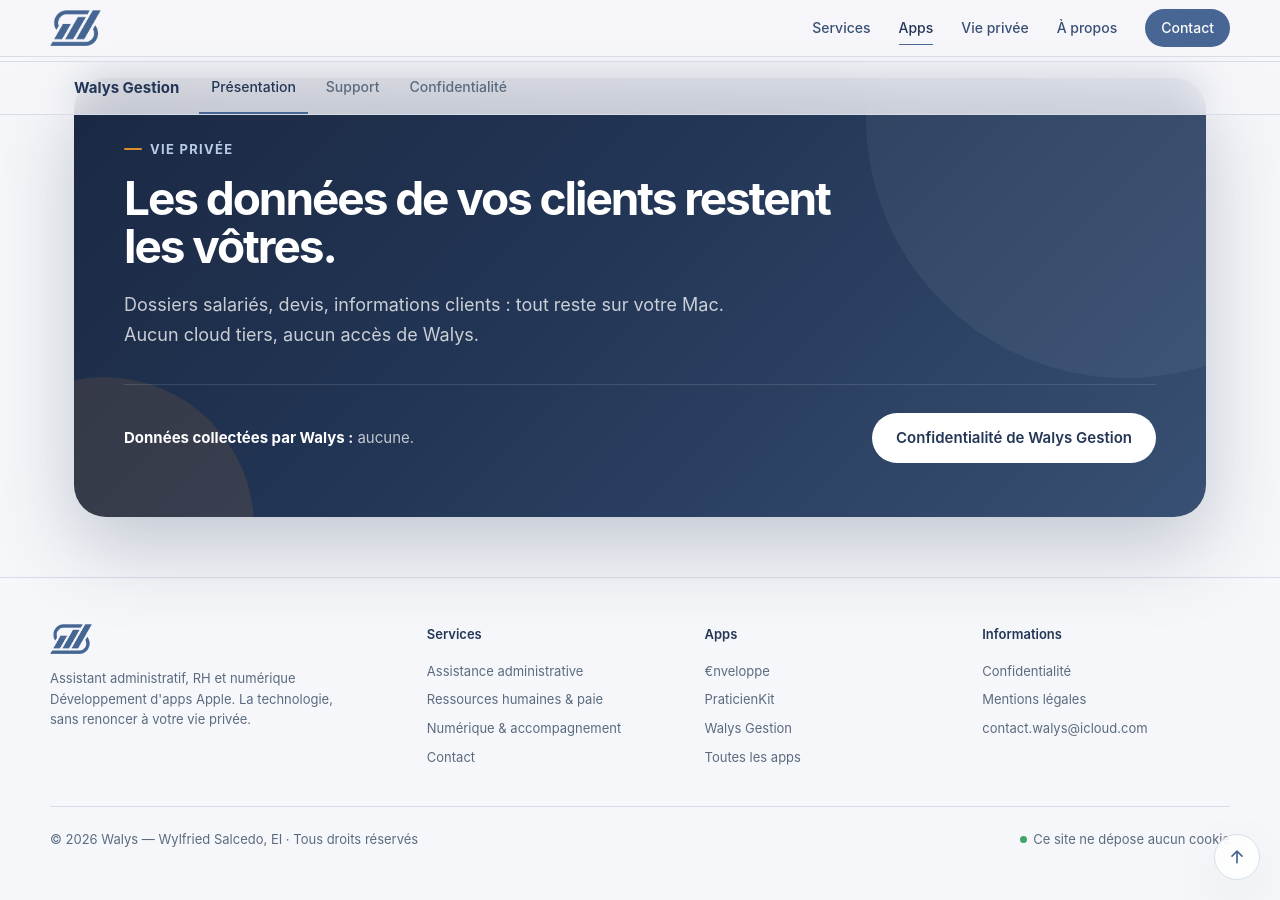
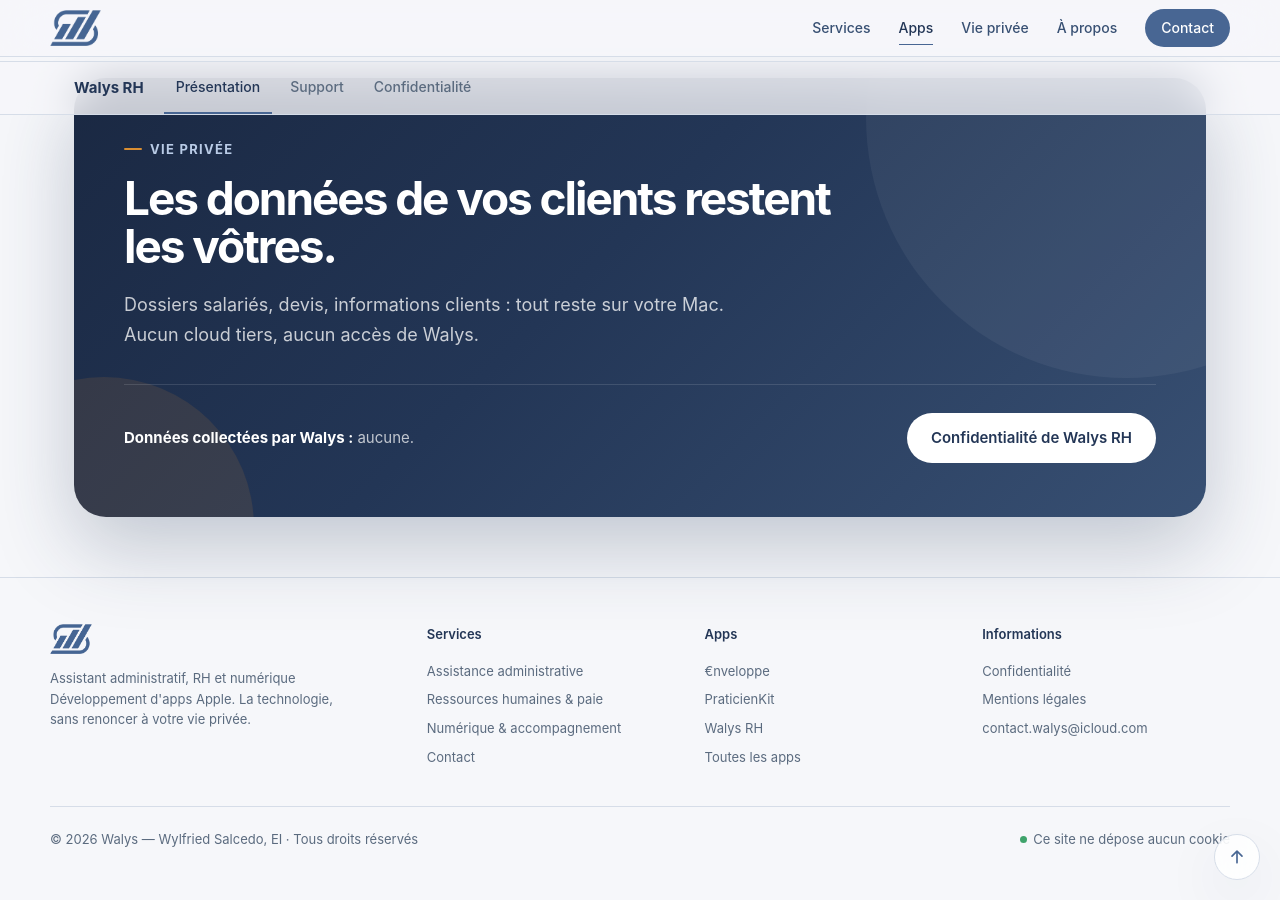
Before and after one commit to Walys-fr/walys-fr.github.io, a Jekyll site: the page built from _apps/walys-gestion.md, in a window 1280 px wide and 900 px high, scrolled down 2030 px. Built offline with Jekyll 4.4.1, drawn with Linux system fonts in a browser that asks for light colours; some of the changed text lies outside the part shown.

Commit message:
Update _apps/walys-gestion.md (via Pages CMS)

```diff
--- a/_apps/walys-gestion.md
+++ b/_apps/walys-gestion.md
@@ -1,81 +1,94 @@
 ---
-nom: Walys Gestion
+nom: Walys RH
 ordre: 3
 statut: dev
-icone: /assets/images/apps/walys-gestion-icon.png
-teinte: orange
+icone: /assets/images/apps/Logo classic.png
+teinte: bleu
 accroche: Votre bureau RH et administratif, en une seule app Mac.
-slogan: 'Clients, devis, dossiers salariés et documents types : votre bureau RH et administratif, réuni dans une seule app Mac.'
-resume: Clients, devis, dossiers salariés et documents types réunis au même endroit. Conçu pour les indépendants et les TPE, entièrement personnalisable.
+slogan: "Clients, devis, dossiers salariés et documents types : votre bureau RH
+  et administratif, réuni dans une seule app Mac."
+resume: Clients, devis, dossiers salariés et documents types réunis au même
+  endroit. Conçu pour les indépendants et les TPE, entièrement personnalisable.
 plateformes: Mac
 prix: À venir
-lien_app_store: ''
 points:
-- Fiches clients (CRM)
-- Devis et contrats de prestation
-- Dossiers salariés
-- Paie et éléments variables
-- Modèles de documents modifiables
-- Préparation des formations
-description: 'Walys Gestion : clients, devis, dossiers salariés et documents types réunis dans une app Mac. Données locales, sans cloud tiers.'
+  - Fiches clients (CRM)
+  - Devis et contrats de prestation
+  - Dossiers salariés
+  - Paie et éléments variables
+  - Modèles de documents modifiables
+  - Préparation des formations
+description: "Walys Gestion : clients, devis, dossiers salariés et documents
+  types réunis dans une app Mac. Données locales, sans cloud tiers."
 presentation:
   titre: Tous vos dossiers, un seul endroit.
-  texte: Née de mon propre quotidien de consultant RH, Walys Gestion remplace la pile de fichiers Excel, Pages et PDF par un outil unique, pensé pour les indépendants et les TPE.
+  texte: Née de mon propre quotidien de consultant RH, Walys Gestion remplace la
+    pile de fichiers Excel, Pages et PDF par un outil unique, pensé pour les
+    indépendants et les TPE.
 fonctions:
-- icone: equipe
-  titre: Fiches clients
-  texte: 'Un CRM simple : coordonnées, historique et documents de chaque client.'
-- icone: euro
-  titre: Devis & contrats
-  texte: Générez vos devis et contrats de prestation à partir de vos modèles.
-- icone: mallette
-  titre: Dossiers salariés
-  texte: Toutes les pièces et informations, classées et faciles à retrouver.
-- icone: graphique
-  titre: Paie & variables
-  texte: Préparez les éléments variables de paie sans ressaisie.
-- icone: stylo
-  titre: Modèles modifiables
-  texte: 'Titres, modules, conditions générales : tout s''adapte à votre activité.'
-- icone: formation
-  titre: Formations
-  texte: Préparez et suivez vos sessions de formation et de tutorat.
-captures: []
+  - icone: equipe
+    titre: Fiches clients
+    texte: "Un CRM simple : coordonnées, historique et documents de chaque client."
+  - icone: euro
+    titre: Devis & contrats
+    texte: Générez vos devis et contrats de prestation à partir de vos modèles.
+  - icone: mallette
+    titre: Dossiers salariés
+    texte: Toutes les pièces et informations, classées et faciles à retrouver.
+  - icone: graphique
+    titre: Paie & variables
+    texte: Préparez les éléments variables de paie sans ressaisie.
+  - icone: stylo
+    titre: Modèles modifiables
+    texte: "Titres, modules, conditions générales : tout s'adapte à votre activité."
+  - icone: formation
+    titre: Formations
+    texte: Préparez et suivez vos sessions de formation et de tutorat.
 format_captures: mac
 infos:
-- libelle: Plateforme
-  valeur: Mac
-- libelle: Pour
-  valeur: Indépendants · TPE
-- libelle: Prix
-  valeur: Annoncé au lancement
-- libelle: Données
-  valeur: 100 % locales
+  - libelle: Plateforme
+    valeur: Mac
+  - libelle: Pour
+    valeur: Indépendants · TPE
+  - libelle: Prix
+    valeur: Annoncé au lancement
+  - libelle: Données
+    valeur: 100 % locales
 vie_privee:
   titre: Les données de vos clients restent les vôtres.
-  texte: 'Dossiers salariés, devis, informations clients : tout reste sur votre Mac. Aucun cloud tiers, aucun accès de Walys.'
+  texte: "Dossiers salariés, devis, informations clients : tout reste sur votre
+    Mac. Aucun cloud tiers, aucun accès de Walys."
 support:
   appareil: ex. iMac 24 pouces
   systeme: Menu Pomme › À propos de ce Mac
 faq:
-- question: Puis-je adapter l'app à mon activité ?
-  reponse: 'Oui : titres, modules, conditions générales et modèles de documents sont modifiables, pour coller à votre façon de travailler.'
-- question: Où sont stockées mes données ?
-  reponse: Uniquement sur votre Mac. Pensez à faire des sauvegardes régulières (Time Machine ou sauvegarde de l'app).
-- question: Qui est responsable des données de mes clients et salariés ?
-  reponse: Vous, en tant qu'utilisateur professionnel. Walys Gestion vous facilite cette responsabilité en ne transmettant aucune donnée à Walys ni à un tiers.
-- question: Quand l'app sera-t-elle disponible ?
-  reponse: Walys Gestion est en cours de développement. Écrivez-moi pour suivre le projet ou devenir testeur.
+  - question: Puis-je adapter l'app à mon activité ?
+    reponse: "Oui : titres, modules, conditions générales et modèles de documents
+      sont modifiables, pour coller à votre façon de travailler."
+  - question: Où sont stockées mes données ?
+    reponse: Uniquement sur votre Mac. Pensez à faire des sauvegardes régulières
+      (Time Machine ou sauvegarde de l'app).
+  - question: Qui est responsable des données de mes clients et salariés ?
+    reponse: Vous, en tant qu'utilisateur professionnel. Walys Gestion vous facilite
+      cette responsabilité en ne transmettant aucune donnée à Walys ni à un
+      tiers.
+  - question: Quand l'app sera-t-elle disponible ?
+    reponse: Walys Gestion est en cours de développement. Écrivez-moi pour suivre le
+      projet ou devenir testeur.
 confidentialite:
   mise_a_jour: 7 octobre 2026
-  stockage: Toutes vos données (clients, devis, dossiers salariés, documents) sont enregistrées **uniquement sur votre Mac**. Les exports et sauvegardes ne sont créés qu'à votre demande.
+  stockage: Toutes vos données (clients, devis, dossiers salariés, documents) sont
+    enregistrées **uniquement sur votre Mac**. Les exports et sauvegardes ne
+    sont créés qu'à votre demande.
   autorisations:
-  - element: Internet
-    usage: Non utilisé pour vos données
-  - element: Fichiers
-    usage: Uniquement les documents que vous choisissez d'importer ou d'exporter
-  - element: Export PDF
-    usage: Uniquement à votre demande
+    - element: Internet
+      usage: Non utilisé pour vos données
+    - element: Fichiers
+      usage: Uniquement les documents que vous choisissez d'importer ou d'exporter
+    - element: Export PDF
+      usage: Uniquement à votre demande
   section_titre: Données de vos clients et salariés
-  section_texte: L'utilisateur professionnel est responsable du traitement des données de ses clients et salariés au sens du RGPD. Walys Gestion ne transmet aucune de ces données à Walys ni à un tiers.
+  section_texte: L'utilisateur professionnel est responsable du traitement des
+    données de ses clients et salariés au sens du RGPD. Walys Gestion ne
+    transmet aucune de ces données à Walys ni à un tiers.
 ---
```
